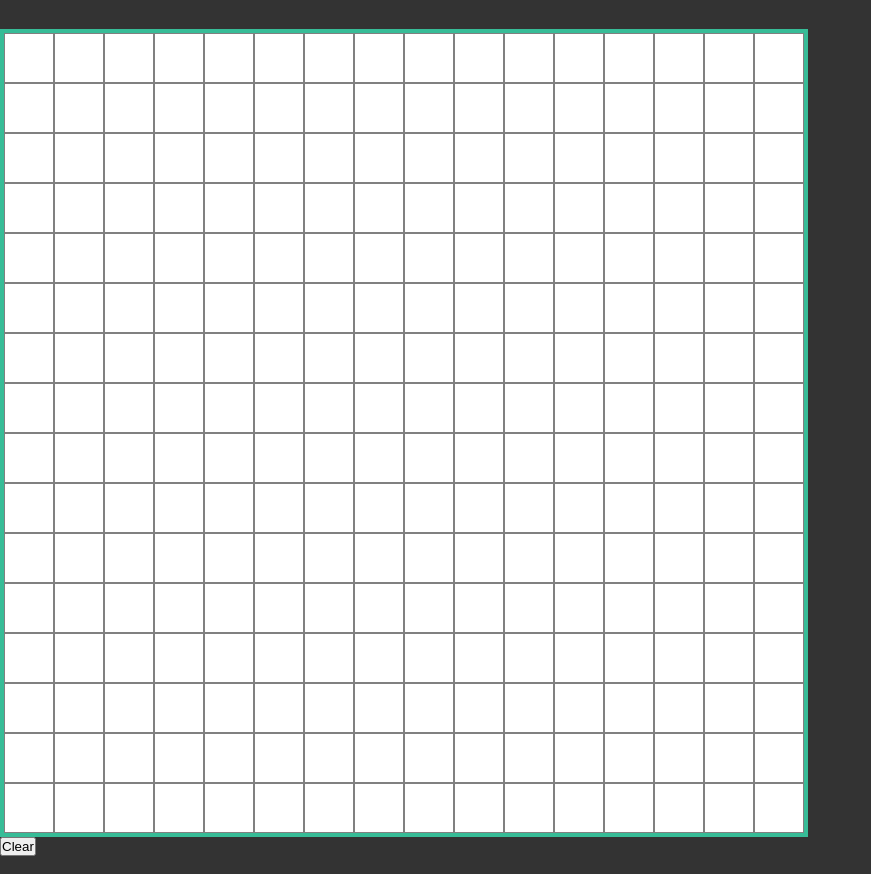
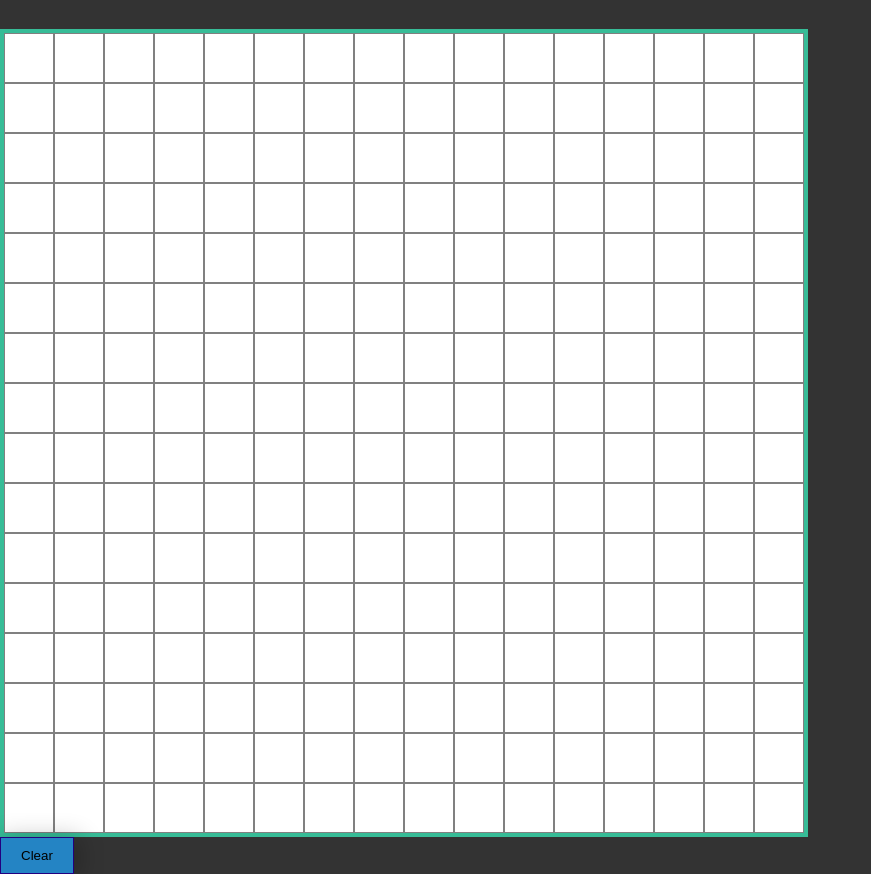
Before and after one commit to InsecureShell/js-a-sketch, a plain HTML site: page index.html in a window 1280 px wide. Shown: the part 56-930 px from the top of the page, without its empty margins (0-871 px from the left). Drawn offline with Linux system fonts and the light colour scheme.

Commit message:
add some basic button styling

```diff
--- a/style.css
+++ b/style.css
@@ -33,3 +33,15 @@ header {
 .block-hover {
     background-color: #000000;
 }
+
+button {
+    padding: 10px 20px 10px 20px;
+    background-color: #2484c4;
+    border: solid 1px #220080;
+    box-shadow: 4px 2px 24px 2px #0000003d;
+}
+
+button:active {
+    transform: scale(0.98);
+    box-shadow: 2px 1px 14px 1px #0000003d;
+}
```
